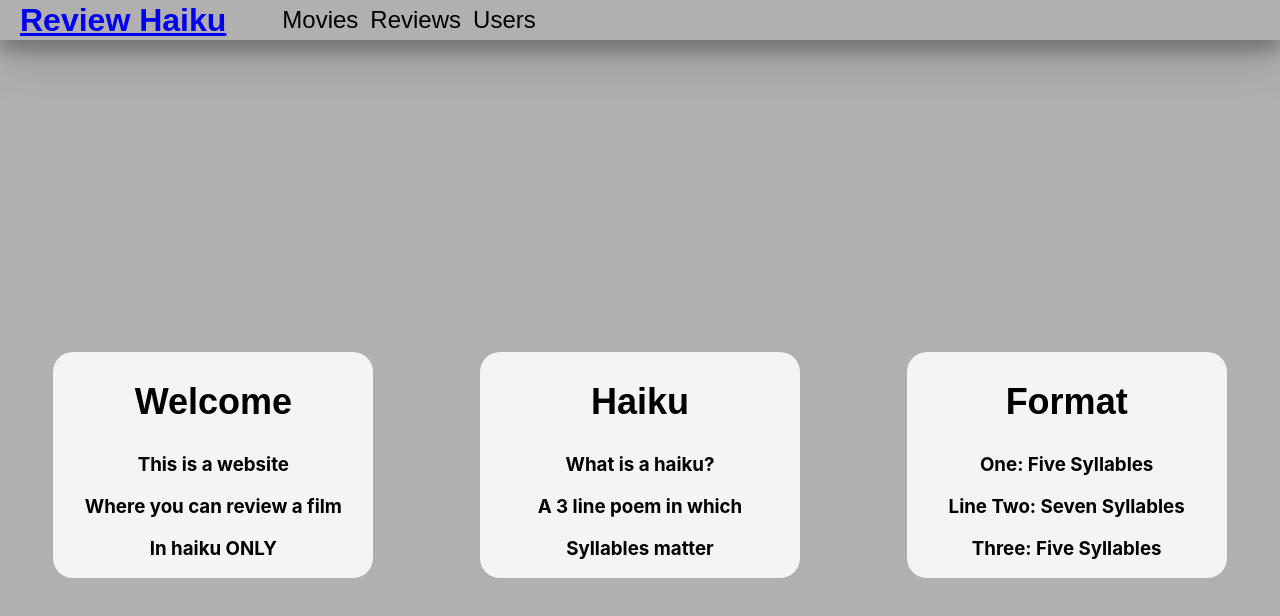
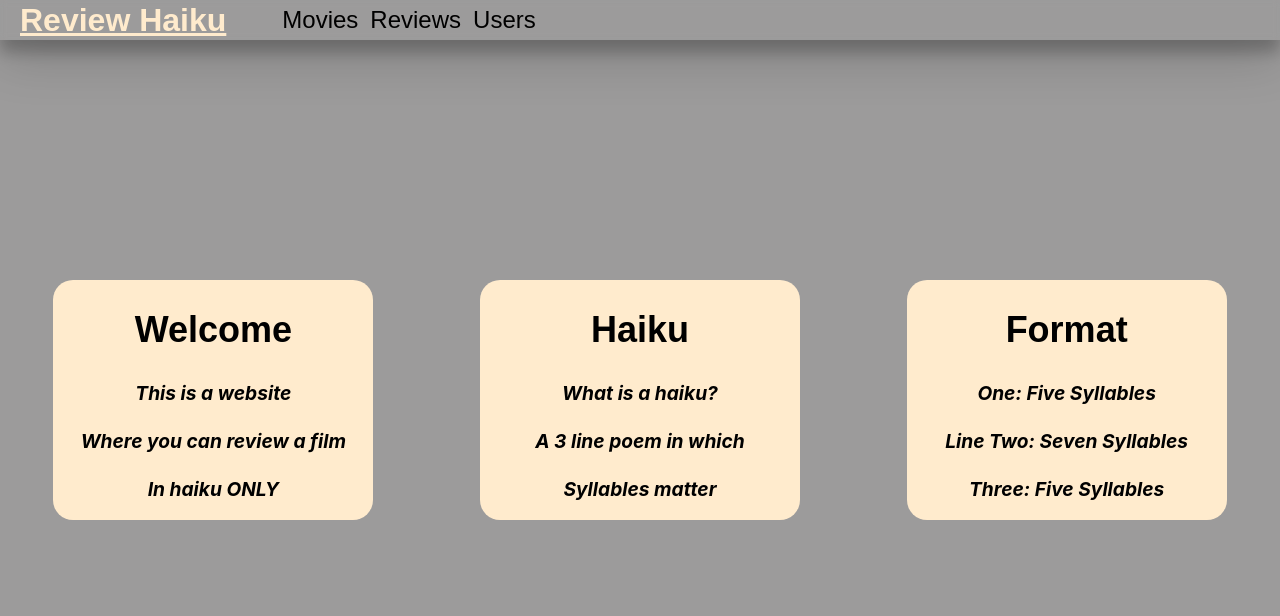
Before and after one commit to robotriley/review-haiku-backend, a React (Create React App) app in the folder client/: page / in a window 1280 px wide. Shown: the top 616 px of the page. Built offline with nearby package versions, Linux system fonts and the light colour scheme.

Commit message:
blur backdrop on nav

```diff
--- a/client/src/App.css
+++ b/client/src/App.css
@@ -2,6 +2,9 @@
   text-align: center;
 }
 
+a {
+  color: blanchedalmond;
+}
 
 #navbar {
   display: flex;
@@ -12,8 +15,10 @@
   height: 40px;
   position: fixed;
   top: 0;
+  z-index: 1;
   box-shadow: 0 12px 16px 0 rgba(0, 0, 0, 0.24), 0 17px 50px 0 rgba(0, 0, 0, 0.19);
   /* border: solid red; */
+  backdrop-filter: blur(3px);
 }
 
 #buttonbar {
@@ -31,9 +36,9 @@
 }
 
 .navbar-brand:hover {
-  background-color: rgb(177, 175, 175);
+  /* background-color: rgb(177, 175, 175); */
   transition-duration: 0.4s;
-  box-shadow: 0 12px 16px 0 rgba(0, 0, 0, 0.24), 0 17px 50px 0 rgba(0, 0, 0, 0.19);
+  text-shadow: 5px 3px 5px black;
   border-radius: 10px;
 }
 
@@ -46,7 +51,7 @@
 }
 
 .navButton:hover {
-  background-color: rgb(244, 244, 244);
+  background-color: blanchedalmond;
   box-shadow: 0 12px 16px 0 rgba(0, 0, 0, 0.24), 0 17px 50px 0 rgba(0, 0, 0, 0.19);
   font-size: 1.5em;
 }
@@ -55,7 +60,7 @@
   display: flex;
   flex-direction: row;
   height: 100vh;
-  background-color: rgb(177, 175, 175);
+  background-color: rgb(156, 155, 155);
   align-items: center;
   /* border: solid green; */
   justify-content: space-around;
@@ -65,12 +70,18 @@
   /* border: solid yellowgreen; */
   border-radius: 20px;
   width: 25%;
-  margin-top: 130px;
-  background-color: rgb(244, 244, 244);
+  background-color: blanchedalmond;
+  /* background-color: rgb(244, 244, 244); */
   transition-duration: 0.4s;
 }
 .homeSectionDiv:hover {
   box-shadow: 0 12px 16px 0 rgba(0, 0, 0, 0.24), 0 17px 50px 0 rgba(0, 0, 0, 0.19);
+}
+
+.homeSectionP {
+  font-weight: bolder;
+  font-style: italic;
+  font-size: larger;
 }
 
 .App-header {
@@ -90,7 +101,12 @@
   flex-wrap: wrap;
   justify-content: space-evenly;
   align-items: flex-start;
+  background-color: rgb(156, 155, 155);
+}
 
+#moviePage {
+  background-color: rgb(156, 155, 155);
+  height: 100vh;
 }
 
 .deleteButton {
@@ -104,9 +120,14 @@
   /* border: solid black; */
   border-radius: 10px;
   margin: 8px;
-  width: 130px;
-  background-color: rgb(244, 244, 244);
+  width: 145px;
+  background-color: blanchedalmond;
+  overflow-wrap:break-word;
   color: black;
+}
+
+#searchInput {
+  padding-top: 100px;
 }
 
 .formLabel {
@@ -121,8 +142,6 @@
 }
 
 .reviewedMovie {
-
-
   border-radius: 15px;
   width: 40%;
   align-self: center;
@@ -183,7 +202,3 @@
   background-color: rgb(244, 244, 244);
   margin-bottom: 10px;
 }
-
-h2 {
-  /* padding-top: 60px; */
-}
--- a/client/src/components/Home.js
+++ b/client/src/components/Home.js
@@ -3,26 +3,28 @@ import Navbar from "./Navbar"
 const Home = () => {
     return (
         <div>
-
-            <Navbar />
+          <Navbar />
         <div id="homePage">
             <div className="homeSectionDiv">
-            <h2 className="App-header">Welcome</h2>
-            <h3>This is a website</h3>
-            <h3>Where you can review a film</h3>
-            <h3>In haiku ONLY</h3>
+              <h2 className="App-header">Welcome</h2>
+                <p className="homeSectionP">
+                  This is a website< br />< br />
+                  Where you can review a film<br />< br />
+                  In haiku ONLY</p>
             </div>
             <div className="homeSectionDiv">
-            <h2 className="App-header">Haiku</h2>
-            <h3>What is a haiku?</h3>
-            <h3>A 3 line poem in which</h3>
-            <h3>Syllables matter</h3>
+              <h2 className="App-header">Haiku</h2>
+                <p className="homeSectionP">
+                  What is a haiku?< br />< br />
+                  A 3 line poem in which< br />< br />
+                  Syllables matter</p>
             </div>
             <div className="homeSectionDiv">
-            <h2 className="App-header">Format</h2>
-            <h3>One: Five Syllables</h3>
-            <h3>Line Two: Seven Syllables</h3>
-            <h3>Three: Five Syllables</h3>
+              <h2 className="App-header">Format</h2>
+            <p className="homeSectionP">
+              One: Five Syllables< br />< br />
+              Line Two: Seven Syllables< br />< br />
+              Three: Five Syllables</p>
             </div>
         </div>
         </div>
--- a/client/src/components/Movies.js
+++ b/client/src/components/Movies.js
@@ -98,10 +98,11 @@ const Movies = () => {
     }
 
     return (
-        <div >
+        <div id='moviePage' >
             <Navbar />
-            <h1>Find Movies by Title:</h1>
-            <form onSubmit={(e) => e.preventDefault()}>
+
+            <form name='search' id="searchInput" onSubmit={(e) => e.preventDefault()}>
+              <label className="formLabel" for='search'>Search Movies </label>
                 <input onChange={handleChange} placeholder="Enter title..." />
 
             </form>
```
